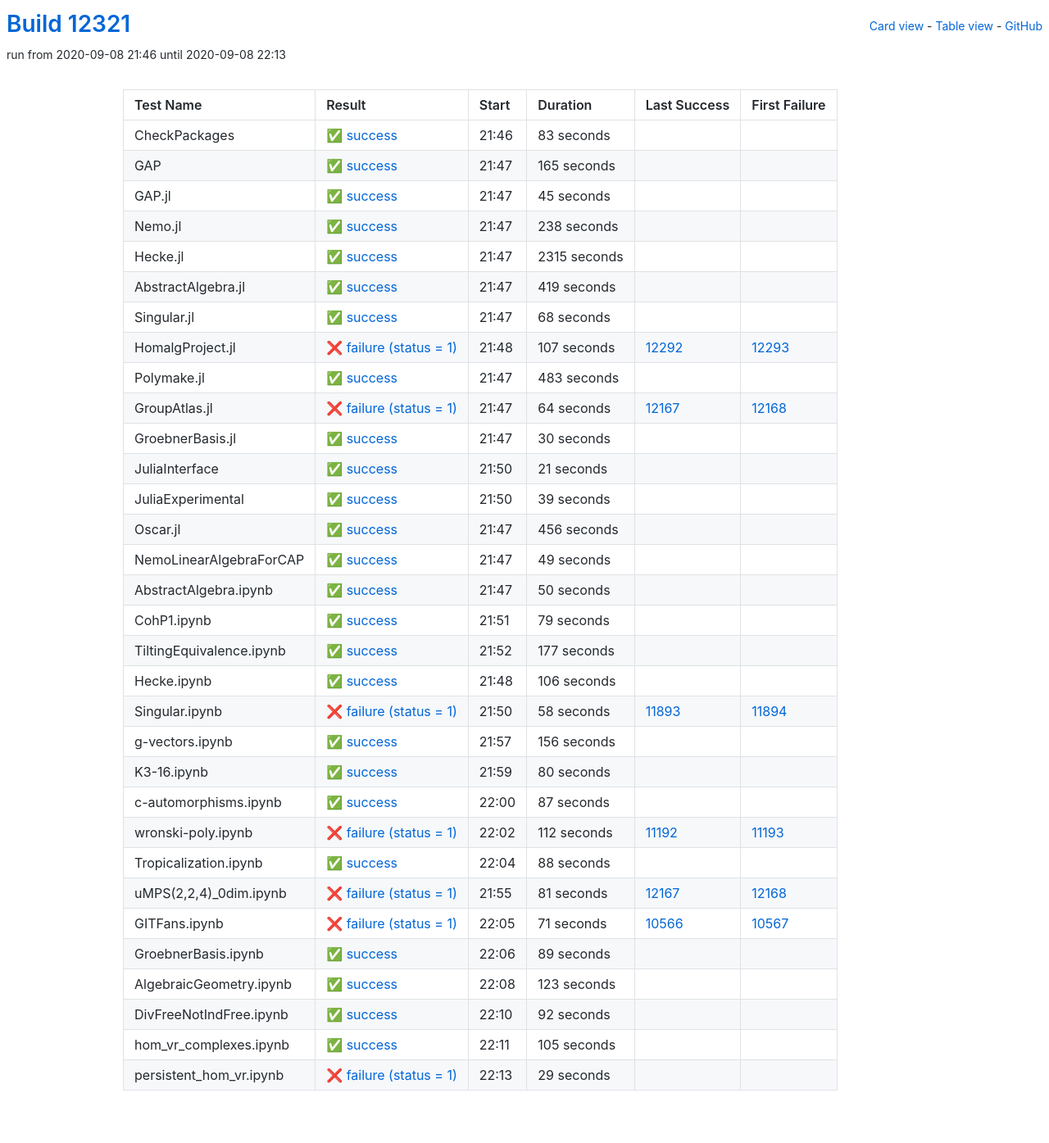
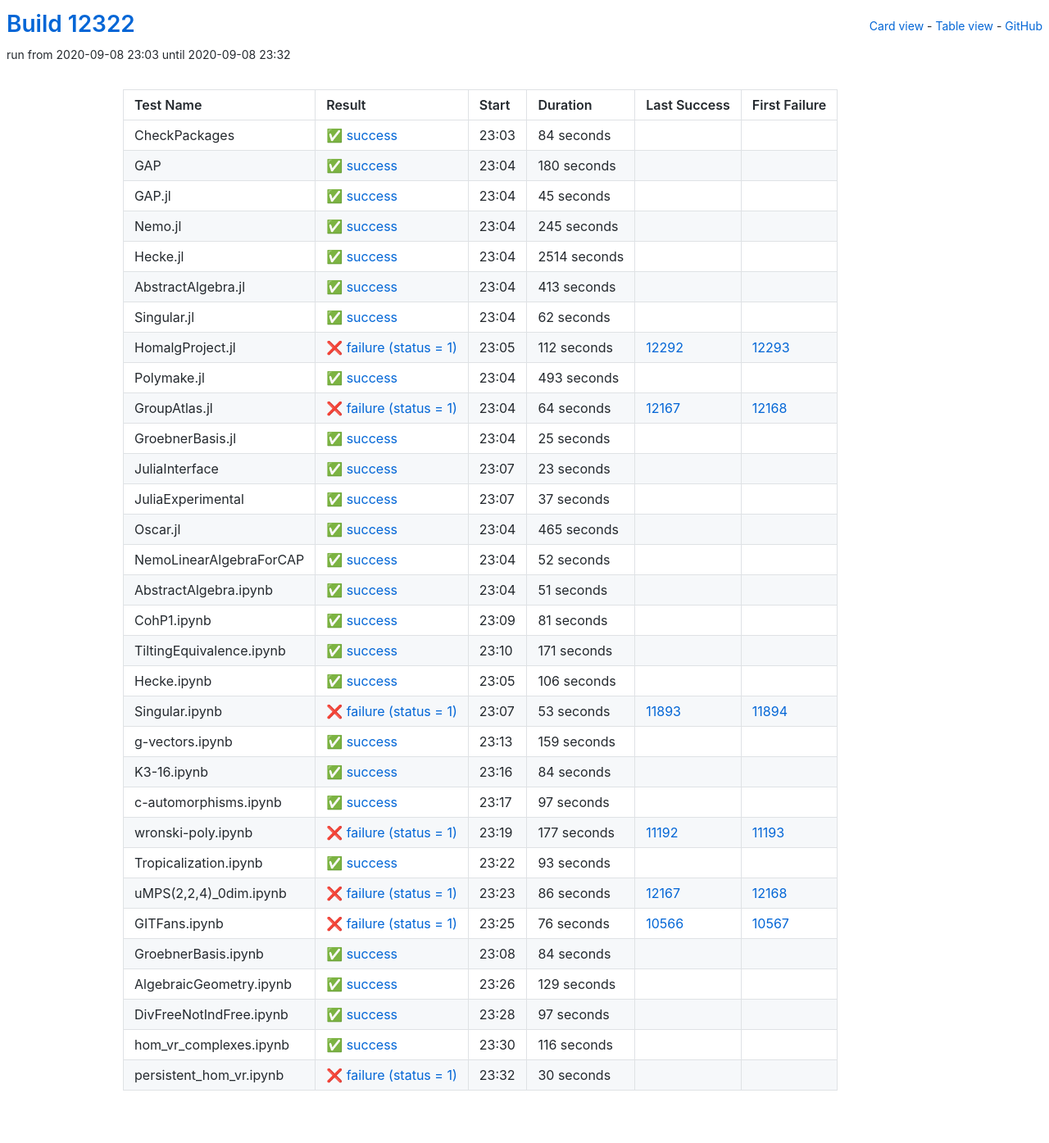
Before and after one commit to oscar-system/oscar-ci-status, a Jekyll site: the page built from table.html, in a window 1280 px wide. Shown: the whole page at 82% size. Built offline with Jekyll 4.4.1, drawn with Linux system fonts in a browser that asks for light colours.

Commit message:
Build #12322

```diff
--- a/_data/ci.yml
+++ b/_data/ci.yml
@@ -1,6 +1,6 @@
 ---
-build: 12321
-build_url: https://oscarci.mathematik.uni-kl.de/job/oscar/12321/
+build: 12322
+build_url: https://oscarci.mathematik.uni-kl.de/job/oscar/12322/
 job: oscar
 organization: oscar-system
 repo: oscar-ci-status
@@ -8,32 +8,32 @@
 tests:
 - name: CheckPackages
   id: checkpackages
-  log: https://oscarci.mathematik.uni-kl.de/job/oscar/12321/artifact/logs/build-12321/CheckPackages.log
-  start: 2020-09-08 21:46
+  log: https://oscarci.mathematik.uni-kl.de/job/oscar/12322/artifact/logs/build-12322/CheckPackages.log
+  start: 2020-09-08 23:03
   success: true
   exitcode: 0
   status: success
-  duration: 83
+  duration: 84
   last_success: false
   last_success_url:
   first_failure: false
   first_failure_url:
 - name: GAP
   id: gap
-  log: https://oscarci.mathematik.uni-kl.de/job/oscar/12321/artifact/logs/build-12321/GAP.log
-  start: 2020-09-08 21:47
+  log: https://oscarci.mathematik.uni-kl.de/job/oscar/12322/artifact/logs/build-12322/GAP.log
+  start: 2020-09-08 23:04
   success: true
   exitcode: 0
   status: success
-  duration: 165
+  duration: 180
   last_success: false
   last_success_url:
   first_failure: false
   first_failure_url:
 - name: GAP.jl
   id: gap-jl
-  log: https://oscarci.mathematik.uni-kl.de/job/oscar/12321/artifact/logs/build-12321/GAP.jl.log
-  start: 2020-09-08 21:47
+  log: https://oscarci.mathematik.uni-kl.de/job/oscar/12322/artifact/logs/build-12322/GAP.jl.log
+  start: 2020-09-08 23:04
   success: true
   exitcode: 0
   status: success
@@ -44,80 +44,80 @@
   first_failure_url:
 - name: Nemo.jl
   id: nemo-jl
-  log: https://oscarci.mathematik.uni-kl.de/job/oscar/12321/artifact/logs/build-12321/Nemo.jl.log
-  start: 2020-09-08 21:47
+  log: https://oscarci.mathematik.uni-kl.de/job/oscar/12322/artifact/logs/build-12322/Nemo.jl.log
+  start: 2020-09-08 23:04
   success: true
   exitcode: 0
   status: success
-  duration: 238
+  duration: 245
   last_success: false
   last_success_url:
   first_failure: false
   first_failure_url:
 - name: Hecke.jl
   id: hecke-jl
-  log: https://oscarci.mathematik.uni-kl.de/job/oscar/12321/artifact/logs/build-12321/Hecke.jl.log
-  start: 2020-09-08 21:47
+  log: https://oscarci.mathematik.uni-kl.de/job/oscar/12322/artifact/logs/build-12322/Hecke.jl.log
+  start: 2020-09-08 23:04
   success: true
   exitcode: 0
   status: success
-  duration: 2315
+  duration: 2514
   last_success: false
   last_success_url:
   first_failure: false
   first_failure_url:
 - name: AbstractAlgebra.jl
   id: abstractalgebra-jl
-  log: https://oscarci.mathematik.uni-kl.de/job/oscar/12321/artifact/logs/build-12321/AbstractAlgebra.jl.log
-  start: 2020-09-08 21:47
+  log: https://oscarci.mathematik.uni-kl.de/job/oscar/12322/artifact/logs/build-12322/AbstractAlgebra.jl.log
+  start: 2020-09-08 23:04
   success: true
   exitcode: 0
   status: success
-  duration: 419
+  duration: 413
   last_success: false
   last_success_url:
   first_failure: false
   first_failure_url:
 - name: Singular.jl
   id: singular-jl
-  log: https://oscarci.mathematik.uni-kl.de/job/oscar/12321/artifact/logs/build-12321/Singular.jl.log
-  start: 2020-09-08 21:47
+  log: https://oscarci.mathematik.uni-kl.de/job/oscar/12322/artifact/logs/build-12322/Singular.jl.log
+  start: 2020-09-08 23:04
   success: true
   exitcode: 0
   status: success
-  duration: 68
+  duration: 62
   last_success: false
   last_success_url:
   first_failure: false
   first_failure_url:
 - name: HomalgProject.jl
   id: homalgproject-jl
-  log: https://oscarci.mathematik.uni-kl.de/job/oscar/12321/artifact/logs/build-12321/HomalgProject.jl.log
-  start: 2020-09-08 21:48
+  log: https://oscarci.mathematik.uni-kl.de/job/oscar/12322/artifact/logs/build-12322/HomalgProject.jl.log
+  start: 2020-09-08 23:05
   success: false
   exitcode: 1
   status: failure
-  duration: 107
+  duration: 112
   last_success: 12292
   last_success_url: https://oscarci.mathematik.uni-kl.de/job/oscar/12292/
   first_failure: 12293
   first_failure_url: https://oscarci.mathematik.uni-kl.de/job/oscar/12293/
 - name: Polymake.jl
   id: polymake-jl
-  log: https://oscarci.mathematik.uni-kl.de/job/oscar/12321/artifact/logs/build-12321/Polymake.jl.log
-  start: 2020-09-08 21:47
+  log: https://oscarci.mathematik.uni-kl.de/job/oscar/12322/artifact/logs/build-12322/Polymake.jl.log
+  start: 2020-09-08 23:04
   success: true
   exitcode: 0
   status: success
-  duration: 483
+  duration: 493
   last_success: false
   last_success_url:
   first_failure: false
   first_failure_url:
 - name: GroupAtlas.jl
   id: groupatlas-jl
-  log: https://oscarci.mathematik.uni-kl.de/job/oscar/12321/artifact/logs/build-12321/GroupAtlas.jl.log
-  start: 2020-09-08 21:47
+  log: https://oscarci.mathematik.uni-kl.de/job/oscar/12322/artifact/logs/build-12322/GroupAtlas.jl.log
+  start: 2020-09-08 23:04
   success: false
   exitcode: 1
   status: failure
@@ -128,104 +128,104 @@
   first_failure_url: https://oscarci.mathematik.uni-kl.de/job/oscar/12168/
 - name: GroebnerBasis.jl
   id: groebnerbasis-jl
-  log: https://oscarci.mathematik.uni-kl.de/job/oscar/12321/artifact/logs/build-12321/GroebnerBasis.jl.log
-  start: 2020-09-08 21:47
+  log: https://oscarci.mathematik.uni-kl.de/job/oscar/12322/artifact/logs/build-12322/GroebnerBasis.jl.log
+  start: 2020-09-08 23:04
   success: true
   exitcode: 0
   status: success
-  duration: 30
+  duration: 25
   last_success: false
   last_success_url:
   first_failure: false
   first_failure_url:
 - name: JuliaInterface
   id: juliainterface
-  log: https://oscarci.mathematik.uni-kl.de/job/oscar/12321/artifact/logs/build-12321/JuliaInterface.log
-  start: 2020-09-08 21:50
+  log: https://oscarci.mathematik.uni-kl.de/job/oscar/12322/artifact/logs/build-12322/JuliaInterface.log
+  start: 2020-09-08 23:07
   success: true
   exitcode: 0
   status: success
-  duration: 21
+  duration: 23
   last_success: false
   last_success_url:
   first_failure: false
   first_failure_url:
 - name: JuliaExperimental
   id: juliaexperimental
-  log: https://oscarci.mathematik.uni-kl.de/job/oscar/12321/artifact/logs/build-12321/JuliaExperimental.log
-  start: 2020-09-08 21:50
+  log: https://oscarci.mathematik.uni-kl.de/job/oscar/12322/artifact/logs/build-12322/JuliaExperimental.log
+  start: 2020-09-08 23:07
   success: true
   exitcode: 0
   status: success
-  duration: 39
+  duration: 37
   last_success: false
   last_success_url:
   first_failure: false
   first_failure_url:
 - name: Oscar.jl
   id: oscar-jl
-  log: https://oscarci.mathematik.uni-kl.de/job/oscar/12321/artifact/logs/build-12321/Oscar.jl.log
-  start: 2020-09-08 21:47
+  log: https://oscarci.mathematik.uni-kl.de/job/oscar/12322/artifact/logs/build-12322/Oscar.jl.log
+  start: 2020-09-08 23:04
   success: true
   exitcode: 0
   status: success
-  duration: 456
+  duration: 465
   last_success: false
   last_success_url:
   first_failure: false
   first_failure_url:
 - name: NemoLinearAlgebraForCAP
   id: nemolinearalgebraforcap
-  log: https://oscarci.mathematik.uni-kl.de/job/oscar/12321/artifact/logs/build-12321/NemoLinearAlgebraForCAP.log
-  start: 2020-09-08 21:47
+  log: https://oscarci.mathematik.uni-kl.de/job/oscar/12322/artifact/logs/build-12322/NemoLinearAlgebraForCAP.log
+  start: 2020-09-08 23:04
   success: true
   exitcode: 0
   status: success
-  duration: 49
+  duration: 52
   last_success: false
   last_success_url:
   first_failure: false
   first_failure_url:
 - name: AbstractAlgebra.ipynb
   id: abstractalgebra-ipynb
-  log: https://oscarci.mathematik.uni-kl.de/job/oscar/12321/artifact/logs/build-12321/AbstractAlgebra.ipynb.log
-  start: 2020-09-08 21:47
+  log: https://oscarci.mathematik.uni-kl.de/job/oscar/12322/artifact/logs/build-12322/AbstractAlgebra.ipynb.log
+  start: 2020-09-08 23:04
   success: true
   exitcode: 0
   status: success
-  duration: 50
+  duration: 51
   last_success: false
   last_success_url:
   first_failure: false
   first_failure_url:
 - name: CohP1.ipynb
   id: cohp1-ipynb
-  log: https://oscarci.mathematik.uni-kl.de/job/oscar/12321/artifact/logs/build-12321/CohP1.ipynb.log
-  start: 2020-09-08 21:51
+  log: https://oscarci.mathematik.uni-kl.de/job/oscar/12322/artifact/logs/build-12322/CohP1.ipynb.log
+  start: 2020-09-08 23:09
   success: true
   exitcode: 0
   status: success
-  duration: 79
+  duration: 81
   last_success: false
   last_success_url:
   first_failure: false
   first_failure_url:
 - name: TiltingEquivalence.ipynb
   id: tiltingequivalence-ipynb
-  log: https://oscarci.mathematik.uni-kl.de/job/oscar/12321/artifact/logs/build-12321/TiltingEquivalence.ipynb.log
-  start: 2020-09-08 21:52
+  log: https://oscarci.mathematik.uni-kl.de/job/oscar/12322/artifact/logs/build-12322/TiltingEquivalence.ipynb.log
+  start: 2020-09-08 23:10
   success: true
   exitcode: 0
   status: success
-  duration: 177
+  duration: 171
   last_success: false
   last_success_url:
   first_failure: false
   first_failure_url:
 - name: Hecke.ipynb
   id: hecke-ipynb
-  log: https://oscarci.mathematik.uni-kl.de/job/oscar/12321/artifact/logs/build-12321/Hecke.ipynb.log
-  start: 2020-09-08 21:48
+  log: https://oscarci.mathematik.uni-kl.de/job/oscar/12322/artifact/logs/build-12322/Hecke.ipynb.log
+  start: 2020-09-08 23:05
   success: true
   exitcode: 0
   status: success
@@ -236,156 +236,156 @@
   first_failure_url:
 - name: Singular.ipynb
   id: singular-ipynb
-  log: https://oscarci.mathematik.uni-kl.de/job/oscar/12321/artifact/logs/build-12321/Singular.ipynb.log
-  start: 2020-09-08 21:50
+  log: https://oscarci.mathematik.uni-kl.de/job/oscar/12322/artifact/logs/build-12322/Singular.ipynb.log
+  start: 2020-09-08 23:07
   success: false
   exitcode: 1
   status: failure
-  duration: 58
+  duration: 53
   last_success: 11893
   last_success_url: https://oscarci.mathematik.uni-kl.de/job/oscar/11893/
   first_failure: 11894
   first_failure_url: https://oscarci.mathematik.uni-kl.de/job/oscar/11894/
 - name: g-vectors.ipynb
   id: g-vectors-ipynb
-  log: https://oscarci.mathematik.uni-kl.de/job/oscar/12321/artifact/logs/build-12321/g-vectors.ipynb.log
-  start: 2020-09-08 21:57
+  log: https://oscarci.mathematik.uni-kl.de/job/oscar/12322/artifact/logs/build-12322/g-vectors.ipynb.log
+  start: 2020-09-08 23:13
   success: true
   exitcode: 0
   status: success
-  duration: 156
+  duration: 159
   last_success: false
   last_success_url:
   first_failure: false
   first_failure_url:
 - name: K3-16.ipynb
   id: k3-16-ipynb
-  log: https://oscarci.mathematik.uni-kl.de/job/oscar/12321/artifact/logs/build-12321/K3-16.ipynb.log
-  start: 2020-09-08 21:59
+  log: https://oscarci.mathematik.uni-kl.de/job/oscar/12322/artifact/logs/build-12322/K3-16.ipynb.log
+  start: 2020-09-08 23:16
   success: true
   exitcode: 0
   status: success
-  duration: 80
+  duration: 84
   last_success: false
   last_success_url:
   first_failure: false
   first_failure_url:
 - name: c-automorphisms.ipynb
   id: c-automorphisms-ipynb
-  log: https://oscarci.mathematik.uni-kl.de/job/oscar/12321/artifact/logs/build-12321/c-automorphisms.ipynb.log
-  start: 2020-09-08 22:00
+  log: https://oscarci.mathematik.uni-kl.de/job/oscar/12322/artifact/logs/build-12322/c-automorphisms.ipynb.log
+  start: 2020-09-08 23:17
   success: true
   exitcode: 0
   status: success
-  duration: 87
+  duration: 97
   last_success: false
   last_success_url:
   first_failure: false
   first_failure_url:
 - name: wronski-poly.ipynb
   id: wronski-poly-ipynb
-  log: https://oscarci.mathematik.uni-kl.de/job/oscar/12321/artifact/logs/build-12321/wronski-poly.ipynb.log
-  start: 2020-09-08 22:02
+  log: https://oscarci.mathematik.uni-kl.de/job/oscar/12322/artifact/logs/build-12322/wronski-poly.ipynb.log
+  start: 2020-09-08 23:19
   success: false
   exitcode: 1
   status: failure
-  duration: 112
+  duration: 177
   last_success: 11192
   last_success_url: https://oscarci.mathematik.uni-kl.de/job/oscar/11192/
   first_failure: 11193
   first_failure_url: https://oscarci.mathematik.uni-kl.de/job/oscar/11193/
 - name: Tropicalization.ipynb
   id: tropicalization-ipynb
-  log: https://oscarci.mathematik.uni-kl.de/job/oscar/12321/artifact/logs/build-12321/Tropicalization.ipynb.log
-  start: 2020-09-08 22:04
+  log: https://oscarci.mathematik.uni-kl.de/job/oscar/12322/artifact/logs/build-12322/Tropicalization.ipynb.log
+  start: 2020-09-08 23:22
   success: true
   exitcode: 0
   status: success
-  duration: 88
+  duration: 93
   last_success: false
   last_success_url:
   first_failure: false
   first_failure_url:
 - name: uMPS(2,2,4)_0dim.ipynb
   id: umps-2-2-4-0dim-ipynb
-  log: https://oscarci.mathematik.uni-kl.de/job/oscar/12321/artifact/logs/build-12321/uMPS-2-2-4-_0dim.ipynb.log
-  start: 2020-09-08 21:55
+  log: https://oscarci.mathematik.uni-kl.de/job/oscar/12322/artifact/logs/build-12322/uMPS-2-2-4-_0dim.ipynb.log
+  start: 2020-09-08 23:23
   success: false
   exitcode: 1
   status: failure
-  duration: 81
+  duration: 86
   last_success: 12167
   last_success_url: https://oscarci.mathematik.uni-kl.de/job/oscar/12167/
   first_failure: 12168
   first_failure_url: https://oscarci.mathematik.uni-kl.de/job/oscar/12168/
 - name: GITFans.ipynb
   id: gitfans-ipynb
-  log: https://oscarci.mathematik.uni-kl.de/job/oscar/12321/artifact/logs/build-12321/GITFans.ipynb.log
-  start: 2020-09-08 22:05
+  log: https://oscarci.mathematik.uni-kl.de/job/oscar/12322/artifact/logs/build-12322/GITFans.ipynb.log
+  start: 2020-09-08 23:25
   success: false
   exitcode: 1
   status: failure
-  duration: 71
+  duration: 76
   last_success: 10566
   last_success_url: https://oscarci.mathematik.uni-kl.de/job/oscar/10566/
   first_failure: 10567
   first_failure_url: https://oscarci.mathematik.uni-kl.de/job/oscar/10567/
 - name: GroebnerBasis.ipynb
   id: groebnerbasis-ipynb
-  log: https://oscarci.mathematik.uni-kl.de/job/oscar/12321/artifact/logs/build-12321/GroebnerBasis.ipynb.log
-  start: 2020-09-08 22:06
+  log: https://oscarci.mathematik.uni-kl.de/job/oscar/12322/artifact/logs/build-12322/GroebnerBasis.ipynb.log
+  start: 2020-09-08 23:08
   success: true
   exitcode: 0
   status: success
-  duration: 89
+  duration: 84
   last_success: false
   last_success_url:
   first_failure: false
   first_failure_url:
 - name: AlgebraicGeometry.ipynb
   id: algebraicgeometry-ipynb
-  log: https://oscarci.mathematik.uni-kl.de/job/oscar/12321/artifact/logs/build-12321/AlgebraicGeometry.ipynb.log
-  start: 2020-09-08 22:08
+  log: https://oscarci.mathematik.uni-kl.de/job/oscar/12322/artifact/logs/build-12322/AlgebraicGeometry.ipynb.log
+  start: 2020-09-08 23:26
   success: true
   exitcode: 0
   status: success
-  duration: 123
+  duration: 129
   last_success: false
   last_success_url:
   first_failure: false
   first_failure_url:
 - name: DivFreeNotIndFree.ipynb
   id: divfreenotindfree-ipynb
-  log: https://oscarci.mathematik.uni-kl.de/job/oscar/12321/artifact/logs/build-12321/DivFreeNotIndFree.ipynb.log
-  start: 2020-09-08 22:10
+  log: https://oscarci.mathematik.uni-kl.de/job/oscar/12322/artifact/logs/build-12322/DivFreeNotIndFree.ipynb.log
+  start: 2020-09-08 23:28
   success: true
   exitcode: 0
   status: success
-  duration: 92
+  duration: 97
   last_success: false
   last_success_url:
   first_failure: false
   first_failure_url:
 - name: hom_vr_complexes.ipynb
   id: hom-vr-complexes-ipynb
-  log: https://oscarci.mathematik.uni-kl.de/job/oscar/12321/artifact/logs/build-12321/hom_vr_complexes.ipynb.log
-  start: 2020-09-08 22:11
+  log: https://oscarci.mathematik.uni-kl.de/job/oscar/12322/artifact/logs/build-12322/hom_vr_complexes.ipynb.log
+  start: 2020-09-08 23:30
   success: true
   exitcode: 0
   status: success
-  duration: 105
+  duration: 116
   last_success: false
   last_success_url:
   first_failure: false
   first_failure_url:
 - name: persistent_hom_vr.ipynb
   id: persistent-hom-vr-ipynb
-  log: https://oscarci.mathematik.uni-kl.de/job/oscar/12321/artifact/logs/build-12321/persistent_hom_vr.ipynb.log
-  start: 2020-09-08 22:13
+  log: https://oscarci.mathematik.uni-kl.de/job/oscar/12322/artifact/logs/build-12322/persistent_hom_vr.ipynb.log
+  start: 2020-09-08 23:32
   success: false
   exitcode: 1
   status: failure
-  duration: 29
+  duration: 30
   last_success: false
   last_success_url:
   first_failure: false
```
Also changed, not shown: README.md.
